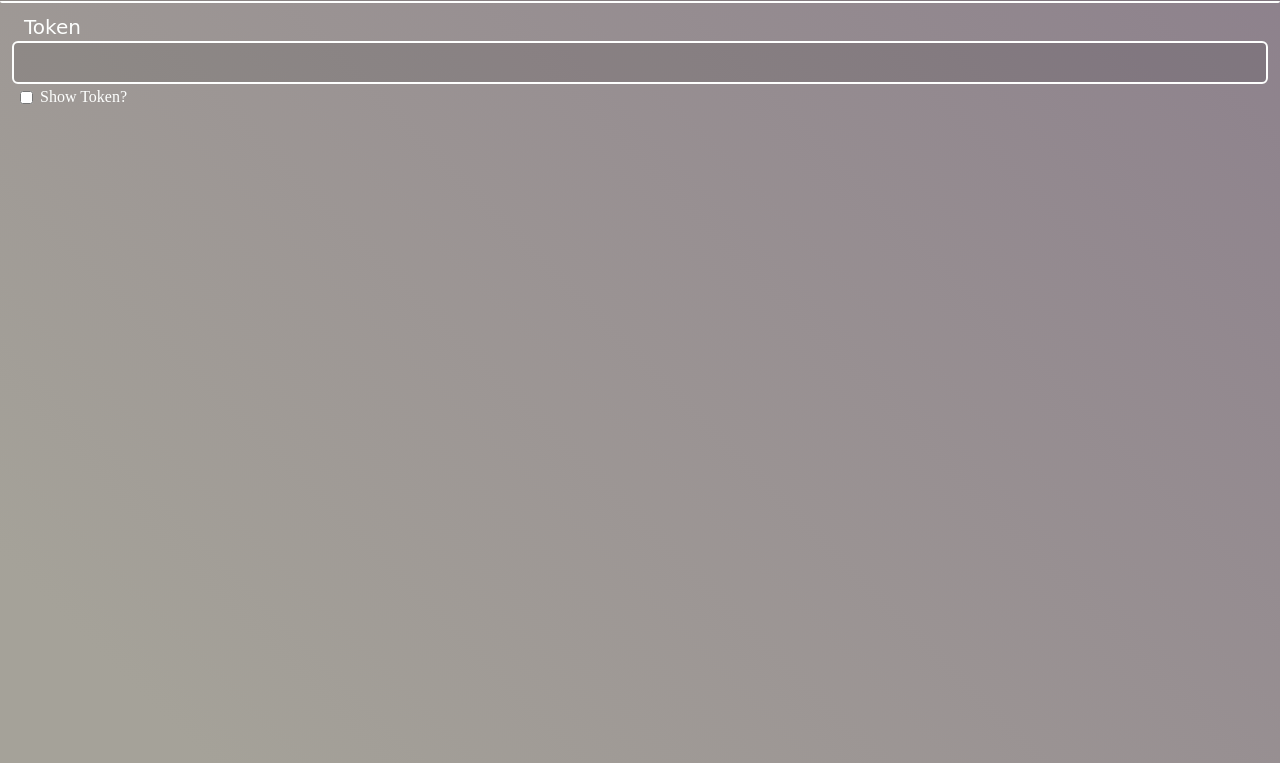
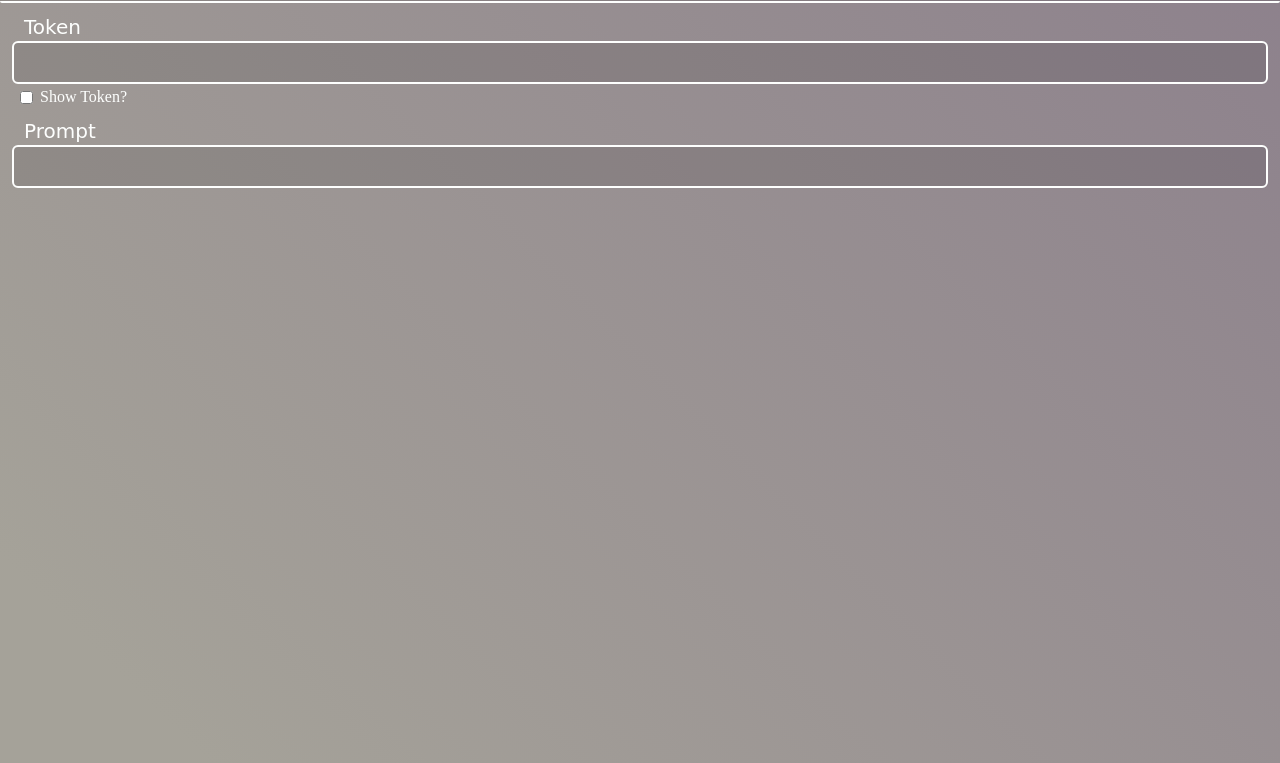
Before and after one commit to fairygel/pommy, a browser extension: page src/index.html in a window 1280 px wide. Both pictures are taken after a click on the button "Open settings". Shown: the part 37-800 px from the top of the page. Drawn offline with Linux system fonts and the light colour scheme.

Commit message:
added prompt customization

```diff
--- a/src/index.html
+++ b/src/index.html
@@ -64,6 +64,13 @@
 					/>
 					<span class="password-checkbox-hint">Show Token?</span>
 				</div>
+				<label for="prompt" class="header add-margin">Prompt</label>
+				<input
+					class="text-field token-input"
+					type="text"
+					id="prompt"
+					autocomplete="off"
+				/>
 			</div>
 		</div>
 		<script type="module" src="main.js"></script>
--- a/src/main.css
+++ b/src/main.css
@@ -73,6 +73,10 @@ body {
 	color: #fefffe;
 }
 
+.add-margin {
+	margin-top: 12px;
+}
+
 .analyze-body {
 	white-space: normal;
 	overflow-wrap: break-word;
--- a/src/main.js
+++ b/src/main.js
@@ -1,32 +1,38 @@
 import { AnalyzerService } from "./service/analyzer_service.js";
 import { ApiKeyStorage } from "./storage/apikey_storage.js";
+import { PromptStorage } from "./storage/prompt_storage.js";
 
 const responseElement = document.querySelector("#response");
 const tokenInput = document.querySelector("#token");
+const promptInput = document.querySelector("#prompt");
 const showPasswordCheckbox = document.querySelector("#show-password");
 const settingsButton = document.querySelector("#settings-button");
-const modal = document.querySelector("#settings-menu");
-const modalCloseButton = document.querySelector("#settings-close-button");
+const settingsMenu = document.querySelector("#settings-menu");
+const settingsCloseButton = document.querySelector("#settings-close-button");
 
 const analyzerService = new AnalyzerService();
 const apiKeyStorage = new ApiKeyStorage();
+const promptStorage = new PromptStorage();
 
-const MODAL_VISIBLE_CLASS = "show";
+const SETTINGS_VISIBLE_CLASS = "show";
+
 let tokenDirty = false;
+let promptDirty = false;
 
-function openModal() {
-	if (!modal) return;
-	modal.classList.add(MODAL_VISIBLE_CLASS);
-	modal.setAttribute("aria-hidden", "false");
+function openSettings() {
+	if (!settingsMenu) return;
+	settingsMenu.classList.add(SETTINGS_VISIBLE_CLASS);
+	settingsMenu.setAttribute("aria-hidden", "false");
 	hydrateTokenField();
 }
 
-function closeModal() {
-	if (!modal) return;
-	modal.classList.remove(MODAL_VISIBLE_CLASS);
-	modal.setAttribute("aria-hidden", "true");
-	if (tokenDirty) {
+function closeSettings() {
+	if (!settingsMenu) return;
+	settingsMenu.classList.remove(SETTINGS_VISIBLE_CLASS);
+	settingsMenu.setAttribute("aria-hidden", "true");
+	if (tokenDirty || promptDirty) {
 		tokenDirty = false;
+		promptDirty = false;
 		renderSummary();
 	}
 }
@@ -36,6 +42,11 @@ function hydrateTokenField() {
 	const storedToken = apiKeyStorage.getApiKey("GEMINI") || "";
 	tokenInput.value = storedToken;
 	tokenDirty = false;
+
+	if (!promptInput) return;
+	const storedPrompt = promptStorage.getPrompt() || "";
+	promptInput.value = storedPrompt;
+	promptDirty = false;
 }
 
 if (showPasswordCheckbox && tokenInput) {
@@ -52,27 +63,21 @@ if (tokenInput) {
 	});
 }
 
-if (settingsButton) {
-	settingsButton.addEventListener("click", () => openModal());
-}
-
-if (modalCloseButton) {
-	modalCloseButton.addEventListener("click", () => closeModal());
-}
-
-if (modal) {
-	modal.addEventListener("click", (event) => {
-		if (event.target === modal) {
-			closeModal();
-		}
+if (promptInput) {
+  promptInput.addEventListener("input", () => {
+		const trimmed = promptInput.value.trim();
+		promptStorage.setPrompt(trimmed);
+		promptDirty = true;
 	});
 }
 
-document.addEventListener("keydown", (event) => {
-	if (event.key === "Escape") {
-		closeModal();
-	}
-});
+if (settingsButton) {
+	settingsButton.addEventListener("click", () => openSettings());
+}
+
+if (settingsCloseButton) {
+	settingsCloseButton.addEventListener("click", () => closeSettings());
+}
 
 async function renderSummary() {
 	responseElement.textContent = "Generating Summary...";
@@ -94,6 +99,6 @@ async function renderSummary() {
 // onInit
 document.addEventListener("DOMContentLoaded", () => {
 	hydrateTokenField();
-	closeModal();
+	closeSettings();
 	renderSummary();
 });
--- a/src/service/analyzer_service.js
+++ b/src/service/analyzer_service.js
@@ -1,8 +1,10 @@
 import { GeminiCallout } from "../callout/gemini_callout.js";
 import { RequestDTO } from "../dto/request_dto.js";
 import { ApiKeyStorage } from "../storage/apikey_storage.js";
+import { PromptStorage } from "../storage/prompt_storage.js";
 
 const apiKeyStorage = new ApiKeyStorage();
+const promptStorage = new PromptStorage();
 
 // TODO make customizable
 const prompt = 'Analyze the following webpage content and provide a summary of its main points. Summary should use content\'s language.';
@@ -11,8 +13,9 @@ export class AnalyzerService {
     async analyzePage() {
         const pageContent = await getActiveTabContent();
         const apiKey = apiKeyStorage.getApiKey('GEMINI');
+        const customPrompt = promptStorage.getPrompt();
 
-        const requestDTO = new RequestDTO(apiKey, pageContent, prompt);
+        const requestDTO = new RequestDTO(apiKey, pageContent, customPrompt || prompt);
         const geminiCallout = new GeminiCallout();
         const result = await geminiCallout.makeRequest(requestDTO);
 
--- /dev/null
+++ b/src/storage/prompt_storage.js
@@ -0,0 +1,9 @@
+export class PromptStorage {
+    getPrompt() {
+        return localStorage.getItem('prompt');
+    }
+
+    setPrompt(prompt) {
+        localStorage.setItem('prompt', prompt);
+    }
+}
```
